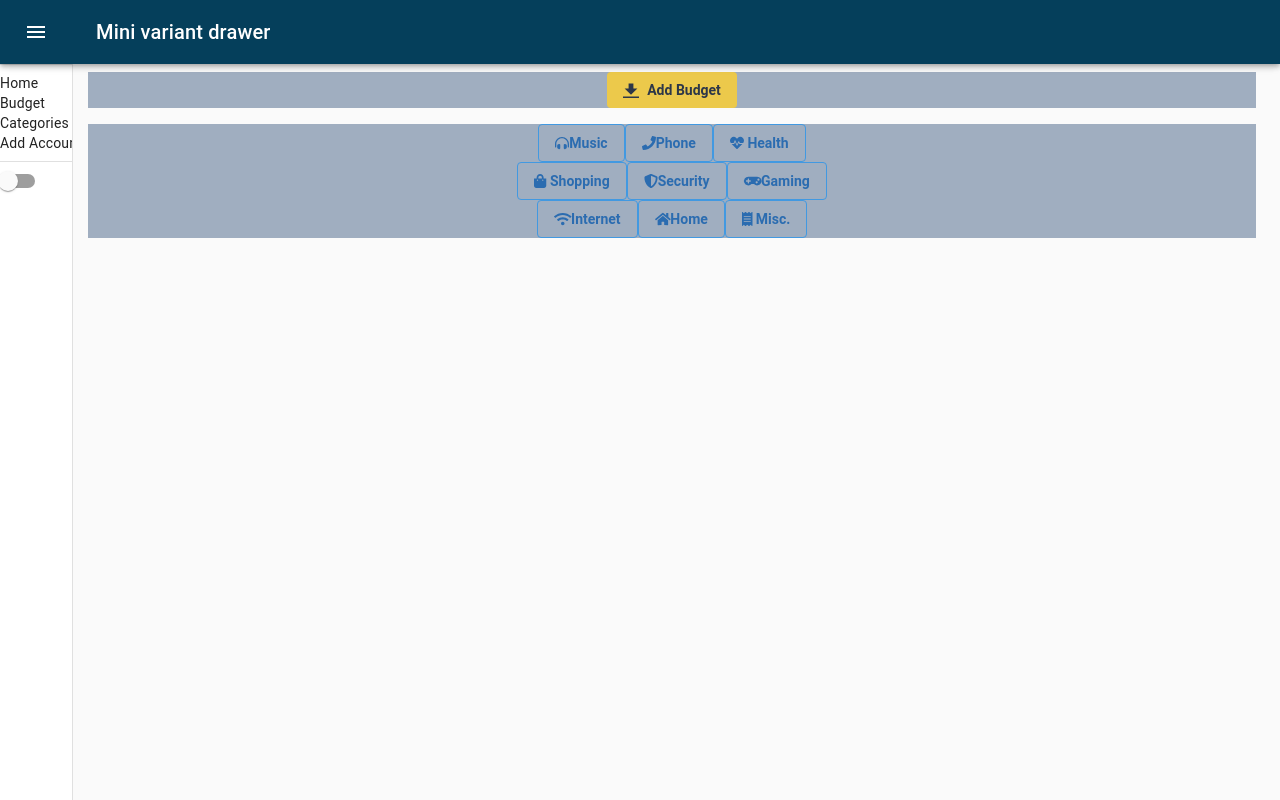
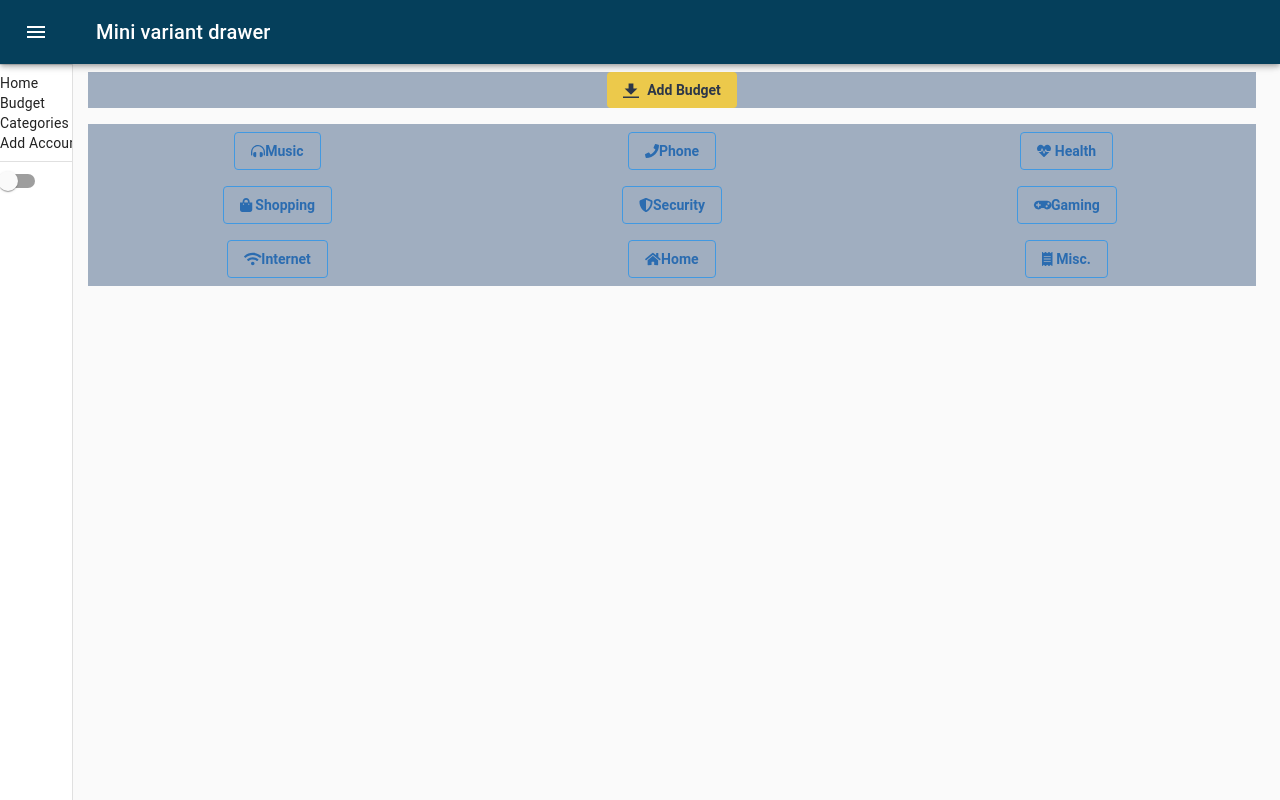
Before and after one commit to 756D6D61/New-Savings-Dashboard, a React (Create React App) app: page /budget in a window 1280 px wide. Built offline with nearby package versions, Linux system fonts and the light colour scheme.

Commit message:
Budget button grid

```diff
--- a/src/components/BudgetIcons.js
+++ b/src/components/BudgetIcons.js
@@ -13,42 +13,62 @@ import {
 } from '@fortawesome/free-solid-svg-icons'
 const BudgetIcons = () => {
 	return (
-		<div>
-			<div>
+		<div class="flex flex-wrap -mx-1 overflow-hidden sm:-mx-2 md:-mx-2 lg:-mx-2">
+			<div class="my-1 px-1 w-1/2 overflow-hidden sm:my-2 sm:px-2 sm:w-1/3 md:my-2 md:px-2 md:w-1/3 lg:my-2 lg:px-2 lg:w-1/3 xl:w-1/3">
 				<button class="bg-transparent hover:bg-blue-500 text-blue-700 font-semibold hover:text-white py-2 px-4 border border-blue-500 hover:border-transparent rounded">
 					<FontAwesomeIcon icon={faHeadphonesAlt} />
 					Music
 				</button>
+			</div>
+
+			<div class="my-1 px-1 w-1/2 overflow-hidden sm:my-2 sm:px-2 sm:w-1/3 md:my-2 md:px-2 md:w-1/3 lg:my-2 lg:px-2 lg:w-1/3 xl:w-1/3">
 				<button class="bg-transparent hover:bg-blue-500 text-blue-700 font-semibold hover:text-white py-2 px-4 border border-blue-500 hover:border-transparent rounded">
 					<FontAwesomeIcon icon={faPhone} />
 					Phone
 				</button>
+			</div>
+
+			<div class="my-1 px-1 w-1/2 overflow-hidden sm:my-2 sm:px-2 sm:w-1/3 md:my-2 md:px-2 md:w-1/3 lg:my-2 lg:px-2 lg:w-1/3 xl:w-1/3">
 				<button class="bg-transparent hover:bg-blue-500 text-blue-700 font-semibold hover:text-white py-2 px-4 border border-blue-500 hover:border-transparent rounded">
 					<FontAwesomeIcon icon={faHeartbeat} /> Health
 				</button>
 			</div>
-			<div>
+
+			<div class="my-1 px-1 w-1/2 overflow-hidden sm:my-2 sm:px-2 sm:w-1/3 md:my-2 md:px-2 md:w-1/3 lg:my-2 lg:px-2 lg:w-1/3 xl:w-1/3">
 				<button class="bg-transparent hover:bg-blue-500 text-blue-700 font-semibold hover:text-white py-2 px-4 border border-blue-500 hover:border-transparent rounded">
 					<FontAwesomeIcon icon={faShoppingBag} /> Shopping
 				</button>
+			</div>
+
+			<div class="my-1 px-1 w-1/2 overflow-hidden sm:my-2 sm:px-2 sm:w-1/3 md:my-2 md:px-2 md:w-1/3 lg:my-2 lg:px-2 lg:w-1/3 xl:w-1/3">
 				<button class="bg-transparent hover:bg-blue-500 text-blue-700 font-semibold hover:text-white py-2 px-4 border border-blue-500 hover:border-transparent rounded">
 					<FontAwesomeIcon icon={faShieldAlt} />
 					Security
 				</button>
+			</div>
+
+			<div class="my-1 px-1 w-1/2 overflow-hidden sm:my-2 sm:px-2 sm:w-1/3 md:my-2 md:px-2 md:w-1/3 lg:my-2 lg:px-2 lg:w-1/3 xl:w-1/3">
 				<button class="bg-transparent hover:bg-blue-500 text-blue-700 font-semibold hover:text-white py-2 px-4 border border-blue-500 hover:border-transparent rounded">
 					<FontAwesomeIcon icon={faGamepad} />
 					Gaming
 				</button>
 			</div>
-			<div>
+
+			<div class="my-1 px-1 w-1/2 overflow-hidden sm:my-2 sm:px-2 sm:w-1/3 md:my-2 md:px-2 md:w-1/3 lg:my-2 lg:px-2 lg:w-1/3 xl:w-1/3">
 				<button class="bg-transparent hover:bg-blue-500 text-blue-700 font-semibold hover:text-white py-2 px-4 border border-blue-500 hover:border-transparent rounded">
 					<FontAwesomeIcon icon={faWifi} />
 					Internet
 				</button>
+			</div>
+
+			<div class="my-1 px-1 w-1/2 overflow-hidden sm:my-2 sm:px-2 sm:w-1/3 md:my-2 md:px-2 md:w-1/3 lg:my-2 lg:px-2 lg:w-1/3 xl:w-1/3">
 				<button class="bg-transparent hover:bg-blue-500 text-blue-700 font-semibold hover:text-white py-2 px-4 border border-blue-500 hover:border-transparent rounded">
 					<FontAwesomeIcon icon={faHome} />
 					Home
 				</button>
+			</div>
+
+			<div class="my-1 px-1 w-1/2 overflow-hidden sm:my-2 sm:px-2 sm:w-1/3 md:my-2 md:px-2 md:w-1/3 lg:my-2 lg:px-2 lg:w-1/3 xl:w-1/3">
 				<button class="bg-transparent hover:bg-blue-500 text-blue-700 font-semibold hover:text-white py-2 px-4 border border-blue-500 hover:border-transparent rounded">
 					<FontAwesomeIcon icon={faReceipt} /> Misc.
 				</button>
```
